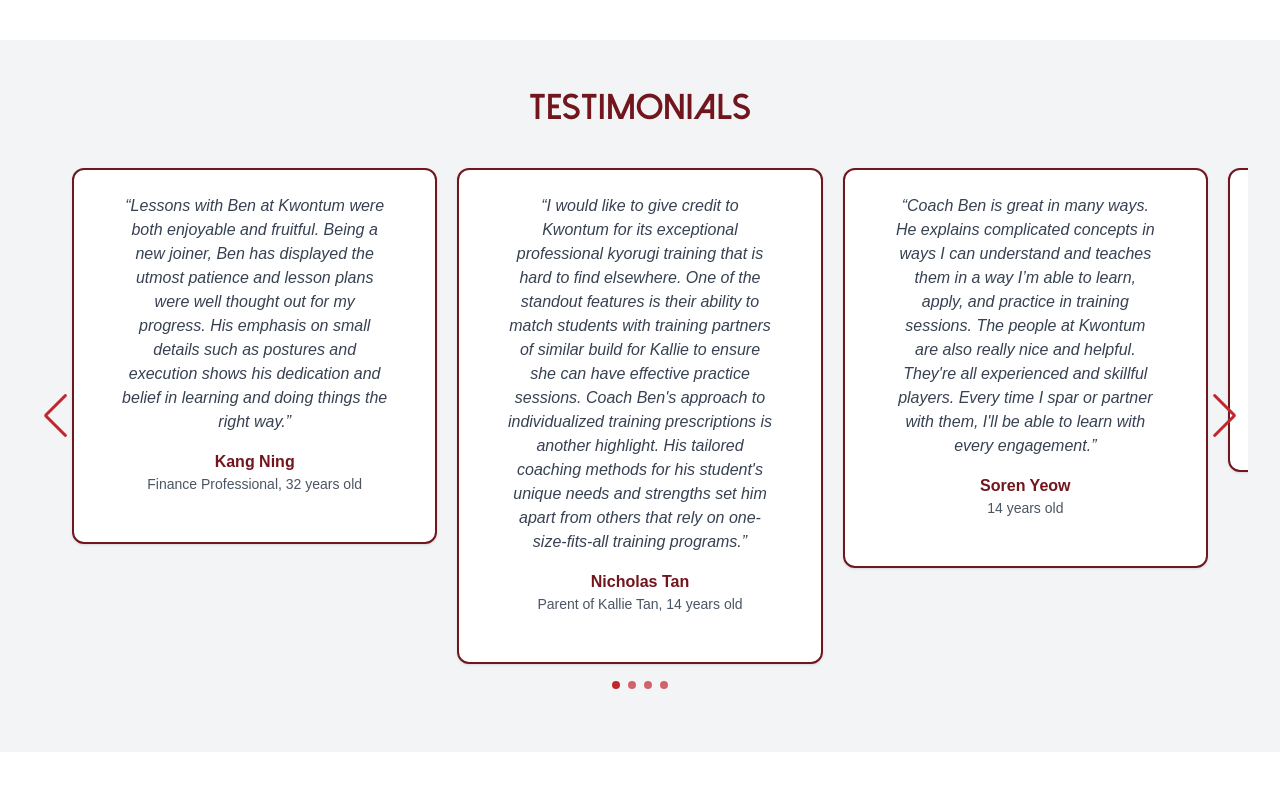
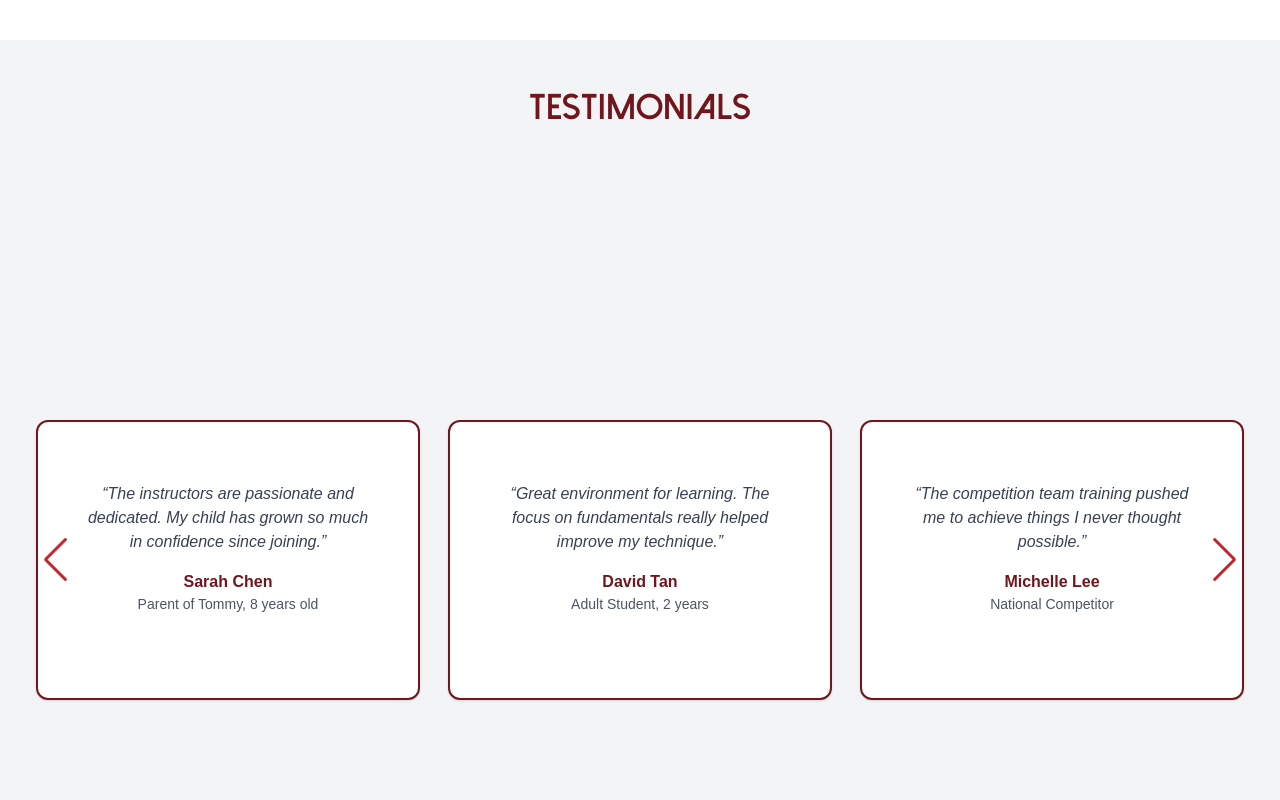
Before and after one commit to pohyongzhi/kwontum-landing-page, a Next.js app: page / in a window 1280 px wide. Shown: the part 2380-3180 px from the top of the page. Built offline with nearby package versions, Linux system fonts and the light colour scheme; a web font is replaced by a local one.

Commit message:
added testimonial v2

```diff
--- a/components/TestimonialCarousel.tsx
+++ b/components/TestimonialCarousel.tsx
@@ -8,29 +8,47 @@ export default function TestimonialCarousel() {
   // Full-length testimonials
   const testimonials = [
     {
+      id: 1,
+      name: "Sarah Chen",
+      role: "Parent of Tommy, 8 years old",
+      text: "The instructors are passionate and dedicated. My child has grown so much in confidence since joining.",
+    },
+    {
+      id: 2,
+      name: "David Tan",
+      role: "Adult Student, 2 years",
+      text: "Great environment for learning. The focus on fundamentals really helped improve my technique.",
+    },
+    {
+      id: 3,
+      name: "Michelle Lee",
+      role: "National Competitor",
+      text: "The competition team training pushed me to achieve things I never thought possible.",
+    },
+    {
       id: 4,
       name: "Kang Ning",
       role: "Finance Professional, 32 years old",
       text: "Lessons with Ben at Kwontum were both enjoyable and fruitful. Being a new joiner, Ben has displayed the utmost patience and lesson plans were well thought out for my progress. His emphasis on small details such as postures and execution shows his dedication and belief in learning and doing things the right way.",
     },
-        // {
-        //   id: 5,
-        //   name: "Chong Chih Chung",
-        //   role: "Parent of Aiden Chong, 7 years old",
-        //   text: "Coach Ben is a humble and professional coach. With his great guidance and fun teaching, he has built confidence in my son who is a 6-year-old learning Taekwondo under him. Not only that, he has vast knowledge of fun teaching methods, giving the kids every opportunity to explore ways of Taekwondo training - building fitness, mental resilience, and good character in them. He is not just an instructor, mentor but also a guardian figure to his students. My son Aiden has ever since been keen and looking forward to every Saturday’s lesson where he can enjoy Coach Ben’s teaching and have fun with his fellow mates.",
-        // },
-        // {
-        //     id: 6,
-        //     name: "Kallie Tan",
-        //     role: "14 years old",
-        //     text: "Kwontum feels more like a family than just a school. Even though I’ve only recently joined, I’ve felt so welcomed and accepted, regardless of age differences or how short a time I’ve been here. I was genuinely touched when the members came to support me during NSG. Ben Sir strikes the perfect balance between humor and strictness. He's incredibly detailed and takes the time to explain his training plans to each student. His personalized approach and dedication make training both fun and effective.",
-        // },
-        // {
-        //     id: 7,
-        //     name: "Ivan Rotinsulu",
-        //     role: "Parent of Lucius, 7 years old",
-        //     text: "I want to express my appreciation for the incredible guidance and mentorship Ben has provided to my son over the past 6 months. Under Ben’s expert instruction, my son has improved his physical skills and techniques and developed valuable life skills such as discipline, perseverance, and self-confidence. Ben has the unique ability to connect with each student, tailoring their teaching style to meet the individual needs and abilities of each child. His patience, enthusiasm, and dedication to the sport are contagious, and my son always looks forward to his taekwondo classes. I highly recommend Ben to anyone considering taekwondo training for their child at any level. Thanks, Ben, for all that you do.",
-        // },
+    {
+      id: 5,
+      name: "Chong Chih Chung",
+      role: "Parent of Aiden Chong, 7 years old",
+      text: "Coach Ben is a humble and professional coach. With his great guidance and fun teaching, he has built confidence in my son who is a 6-year-old learning Taekwondo under him. Not only that, he has vast knowledge of fun teaching methods, giving the kids every opportunity to explore ways of Taekwondo training - building fitness, mental resilience, and good character in them. He is not just an instructor, mentor but also a guardian figure to his students. My son Aiden has ever since been keen and looking forward to every Saturday’s lesson where he can enjoy Coach Ben’s teaching and have fun with his fellow mates.",
+    },
+    {
+      id: 6,
+      name: "Kallie Tan",
+      role: "14 years old",
+      text: "Kwontum feels more like a family than just a school. Even though I’ve only recently joined, I’ve felt so welcomed and accepted, regardless of age differences or how short a time I’ve been here. I was genuinely touched when the members came to support me during NSG. Ben Sir strikes the perfect balance between humor and strictness. He's incredibly detailed and takes the time to explain his training plans to each student. His personalized approach and dedication make training both fun and effective.",
+    },
+    {
+      id: 7,
+      name: "Ivan Rotinsulu",
+      role: "Parent of Lucius, 7 years old",
+      text: "I want to express my appreciation for the incredible guidance and mentorship Ben has provided to my son over the past 6 months. Under Ben’s expert instruction, my son has improved his physical skills and techniques and developed valuable life skills such as discipline, perseverance, and self-confidence. Ben has the unique ability to connect with each student, tailoring their teaching style to meet the individual needs and abilities of each child. His patience, enthusiasm, and dedication to the sport are contagious, and my son always looks forward to his taekwondo classes. I highly recommend Ben to anyone considering taekwondo training for their child at any level. Thanks, Ben, for all that you do.",
+    },
     {
       id: 8,
       name: "Nicholas Tan",
@@ -70,16 +88,13 @@ export default function TestimonialCarousel() {
                 768: { slidesPerView: 2 },
                 1024: { slidesPerView: 3 },
             }}
-                    className=" flex justify-center items-center w-full p-10" // Adjust height
+            className="mt-8 flex justify-center items-center w-full h-[800px]" // Adjust height
             >
             {testimonials.map((testimonial) => (
-                        <SwiperSlide
-                            key={testimonial.id}
-                            className="flex justify-center items-center"
-                        >
-                            <div className="flex justify-center items-center">
-                                <Card className="bg-white dark:bg-gray-900 border-2 border-[#72161D] rounded-xl p-6 flex flex-col justify-center items-center text-center">
-                                    <CardContent className="flex flex-col justify-center items-center text-center">
+                <SwiperSlide key={testimonial.id} className="flex justify-center items-center h-full">
+                <div className="flex justify-center items-center w-full h-full">
+                    <Card className="bg-white dark:bg-gray-900 border-2 border-[#72161D] rounded-xl p-6 max-w-sm min-h-[280px] flex flex-col justify-center items-center text-center">
+                    <CardContent className="flex flex-col justify-center items-center text-center h-full">
                         <blockquote className="text-gray-700 dark:text-white italic">
                         &ldquo;{testimonial.text}&rdquo;
                         </blockquote>
```
Lines whose indentation alone changed are shown as unchanged.
